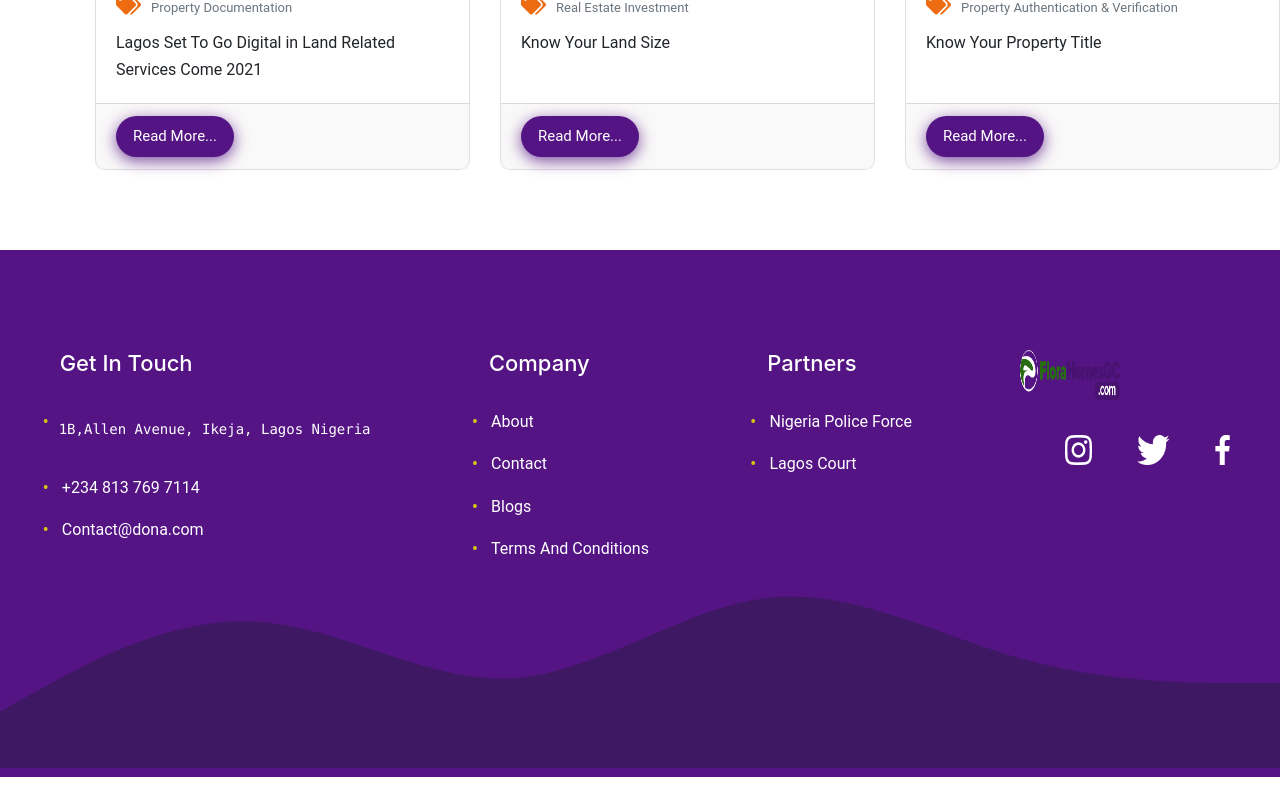
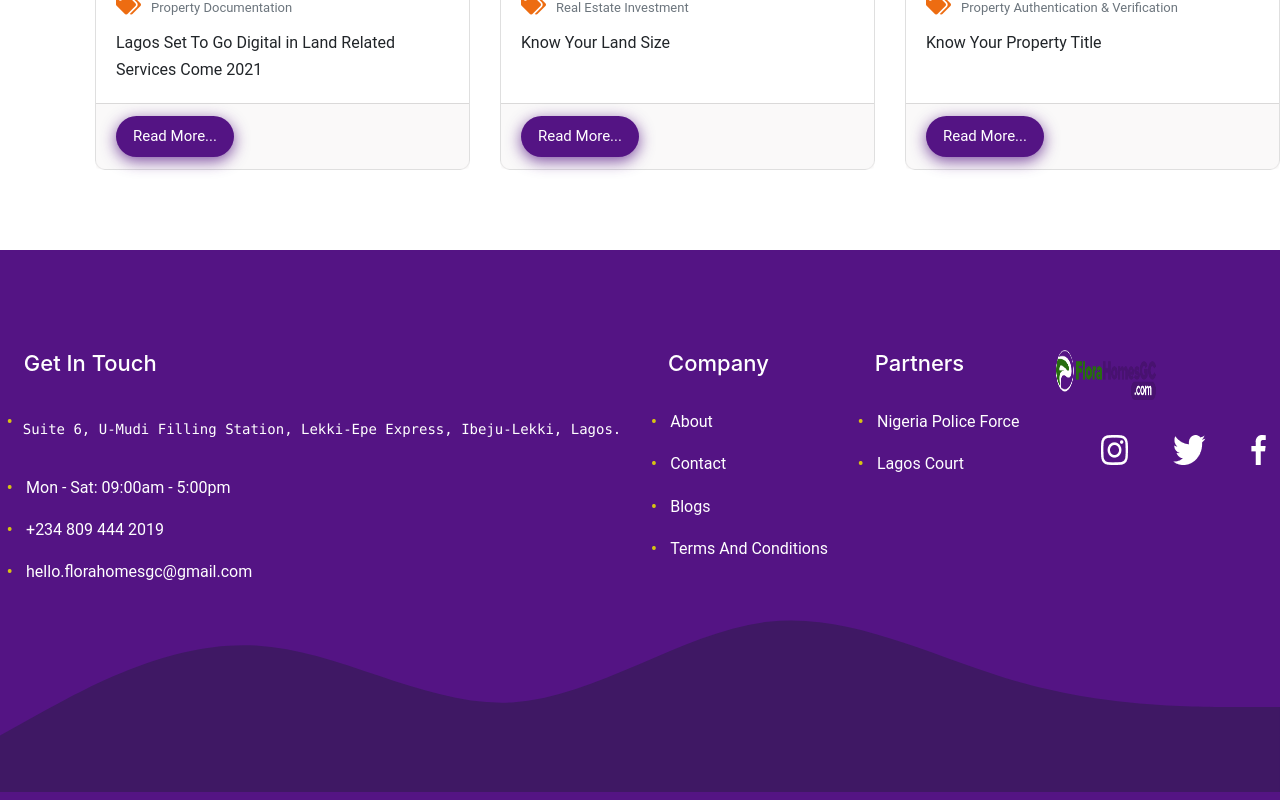
Before and after one commit to sleekLancelot/flora-homegc, a React (Create React App) app: page / in a window 1280 px wide. Shown: the part 6535-7335 px from the top of the page. Before the commit the page ends 7312 px from the top, so only its background shows below. Built offline with nearby package versions, Linux system fonts and the light colour scheme.

Commit message:
files added

```diff
--- a/src/components/layouts/Footer.js
+++ b/src/components/layouts/Footer.js
@@ -16,14 +16,16 @@ const Footer = () => {
                     </li>
                     <li id='pre'>
                         <pre style={{ color: '#fff' }}>
-                            1B,Allen Avenue,
-                            Ikeja, Lagos
-                            Nigeria
+                            Suite 6, U-Mudi Filling Station,
+                            Lekki-Epe Express,
+                            Ibeju-Lekki,
+                            Lagos.
                     </pre>
                     </li>
-                    <li>+234 813 769 7114</li>
+                    <li>Mon - Sat: 09:00am - 5:00pm</li>
+                    <li>+234 809 444 2019</li>
                     <li>
-                        <a className='mail' href="mailto: Contact@crimistry.com" style={{ color: 'white' }}>Contact@dona.com</a>
+                        <a className='mail' href="mailto: hello.florahomesgc@gmail.com" style={{ color: 'white' }}>hello.florahomesgc@gmail.com</a>
                     </li>
                 </ul>
                 <ul>
```
